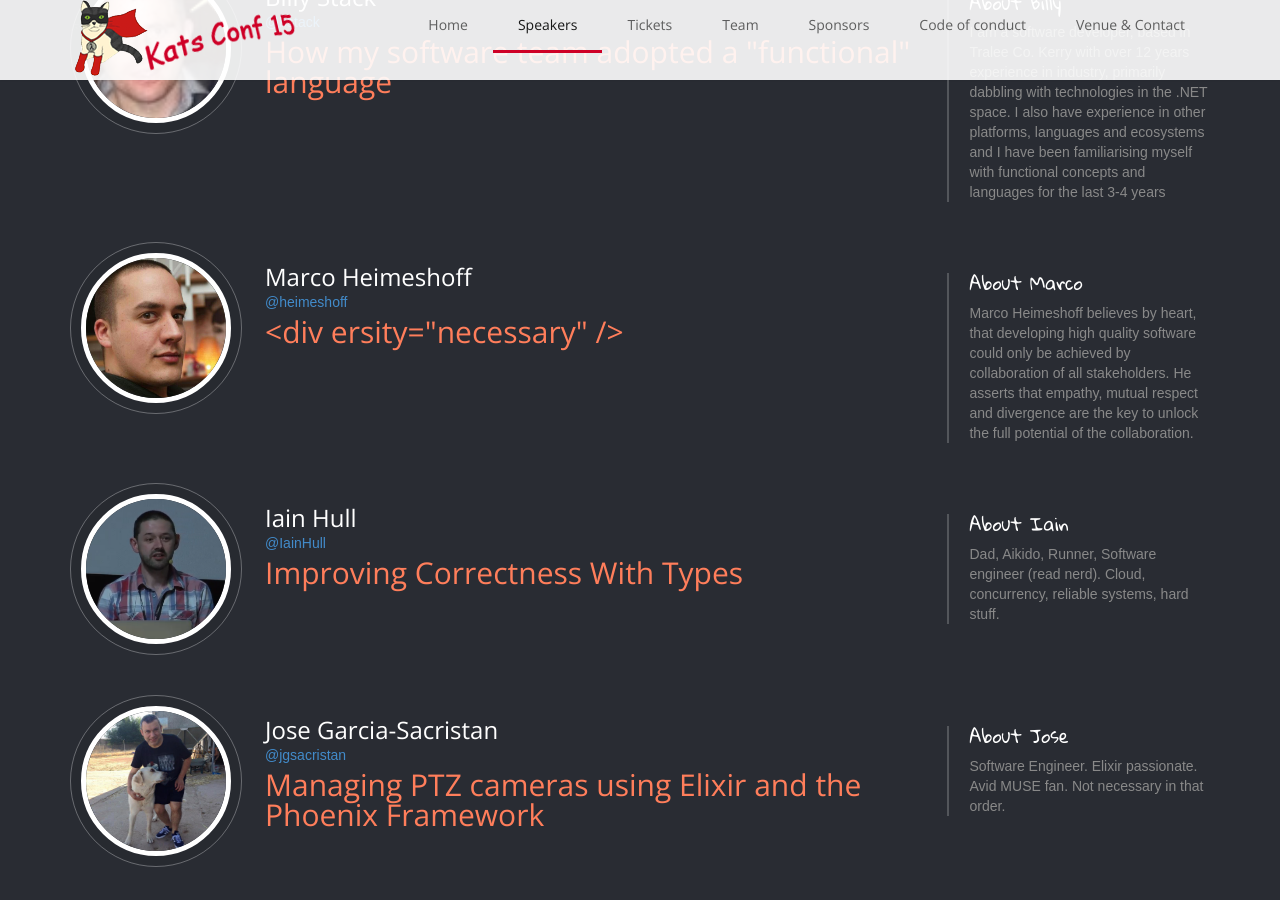
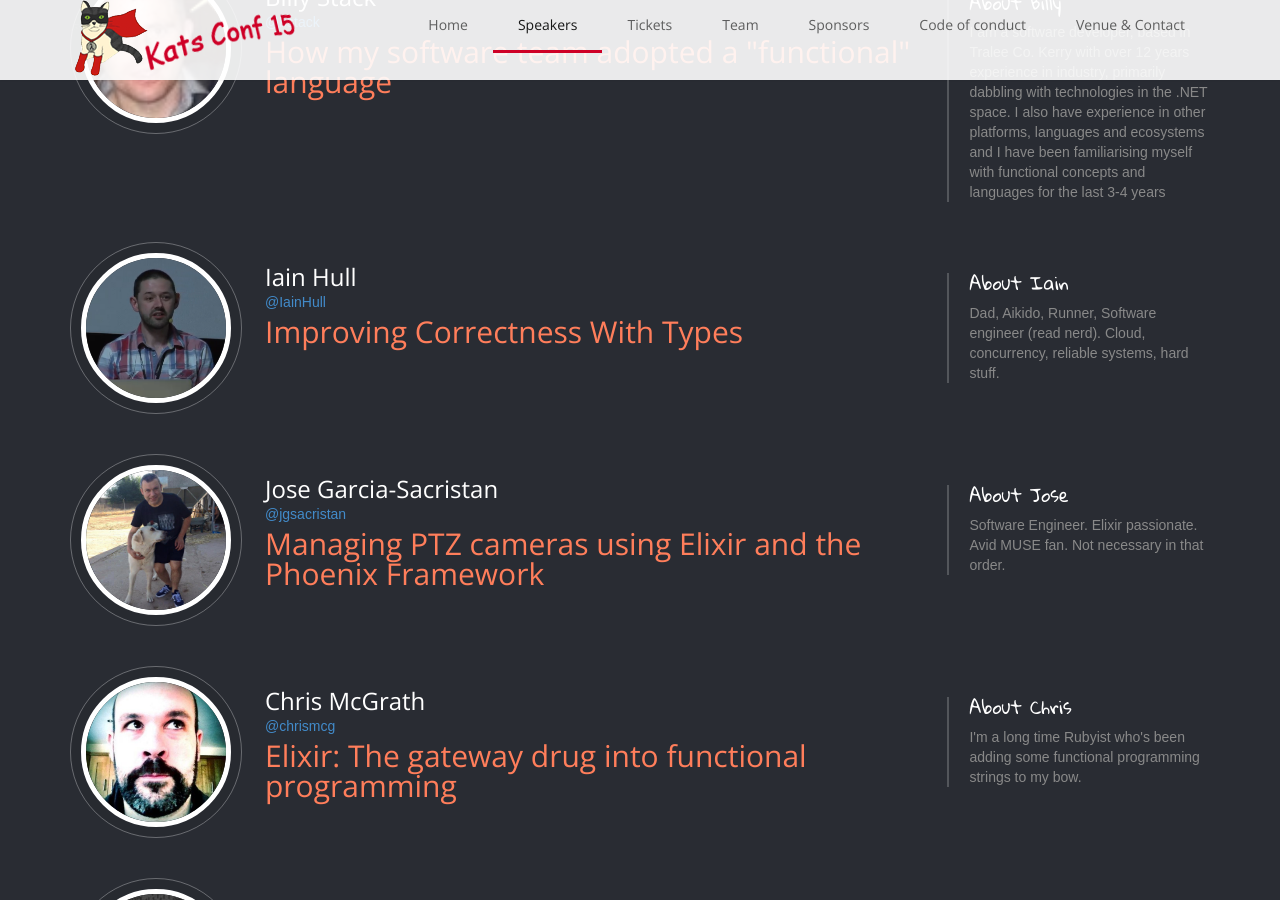
Before and after one commit to aidanf/functional-kats-conf, a Jekyll site: the page index.html, which Jekyll copies as it is, in a window 1280 px wide and 900 px high, scrolled down 3866 px. Built offline with Jekyll 4.4.1, drawn with Linux system fonts in a browser that asks for light colours; nearby versions of some CDN libraries; library files that are not in the unit come from our copies; Markdown is read by kramdown in place of the engine named in the settings.

Commit message:
Removed Marco from speakers list. He can't make it anymore :(

```diff
--- a/index.html
+++ b/index.html
@@ -576,35 +576,6 @@
 
                                 <p>
                                 I am a software developer, based in Tralee Co. Kerry with over 12 years experience in industry, primarily dabbling with technologies in the .NET space. I also have experience in other platforms, languages and ecosystems and I have been familiarising myself with functional concepts and languages for the last 3-4 years
-                                </p>
-                            </div><!-- /.about -->
-                        </div><!-- /.col-md-3 -->
-                    </div><!-- /.speaker -->
-
-                    <div class="row speaker">
-                        <div class="col-sm-2">
-                            <div class="outer-border item">
-                                <div class="middle-border">
-                                    <img src="assets/pictures/marco.jpeg" class="img-circle inner-border">
-                                </div>
-                            </div>
-                        </div><!-- /.col-md-2 -->
-
-                        <div class="col-sm-7">
-                            <p class="name">Marco Heimeshoff</p>
-                            <p class="company"><a href="https://twitter.com/heimeshoff" target="_blank">@heimeshoff</a></p>
-                            <p class="talk-title">&lt;div ersity=&quot;necessary&quot; /&gt;</p>
-                            <p class="time"><!-- <span class="time-start">08:00</span> - 08:45 --></p>
-                        </div><!-- /.col-md-7 -->
-
-                        <hr>
-
-                        <div class="col-sm-3">
-                            <div class="about">
-                                <h4>About Marco</h4>
-
-                                <p>
-                                Marco Heimeshoff believes by heart, that developing high quality software could only be achieved by collaboration of all stakeholders. He asserts that empathy, mutual respect and divergence are the key to unlock the full potential of the collaboration.
                                 </p>
                             </div><!-- /.about -->
                         </div><!-- /.col-md-3 -->
```
